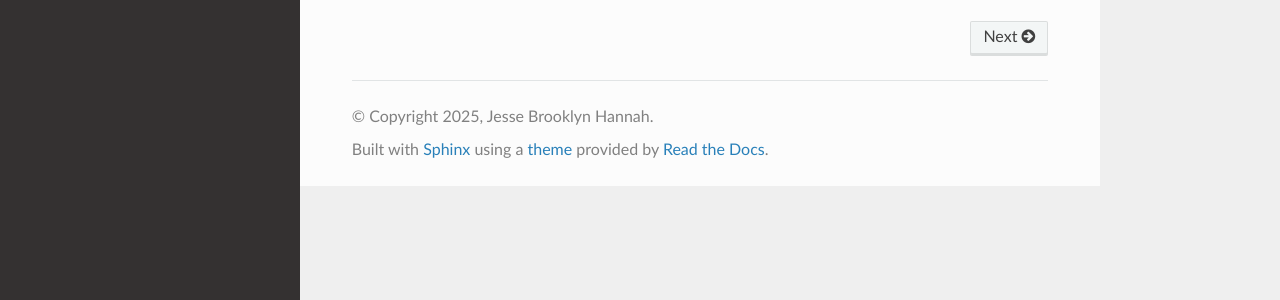
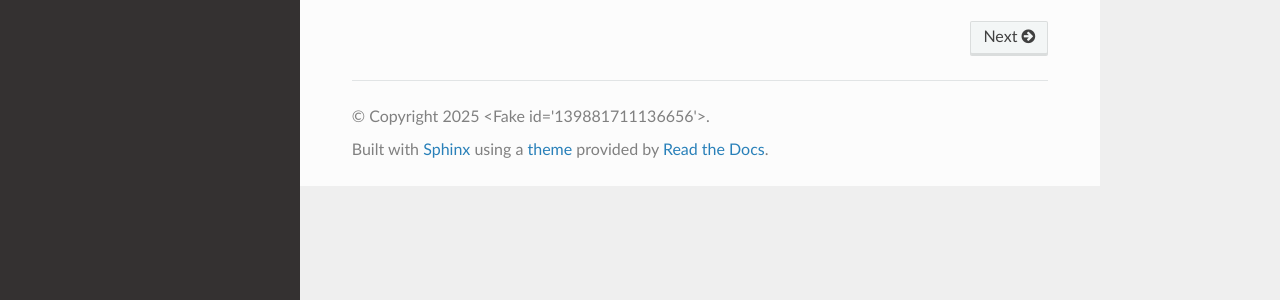
Before and after one commit to budgeapp/datetime-repeat, a Sphinx documentation site: the page built from docs/index.rst, in a window 1280 px wide. Shown: the part 582-882 px from the top of the page. Built offline with Sphinx 7.4.7 and the Read the Docs theme 3.1.0, drawn with Linux system fonts in a browser that asks for light colours; some of the changed lines change nothing that is shown.

Commit message:
Dynamically get author and copyright for docs

```diff
--- a/docs/conf.py
+++ b/docs/conf.py
@@ -9,10 +9,11 @@
 import importlib.metadata
 import os
 import sys
+from datetime import date
 
 project = "datetime-repeat"
-copyright = "2025, Jesse Brooklyn Hannah"
-author = "Jesse Brooklyn Hannah"
+author = importlib.metadata.metadata(project)["Author-email"]
+copyright = f"{date.today().year} {author}"
 release = importlib.metadata.version(project)
 version = ".".join(release.split(".")[:2])
 
```
